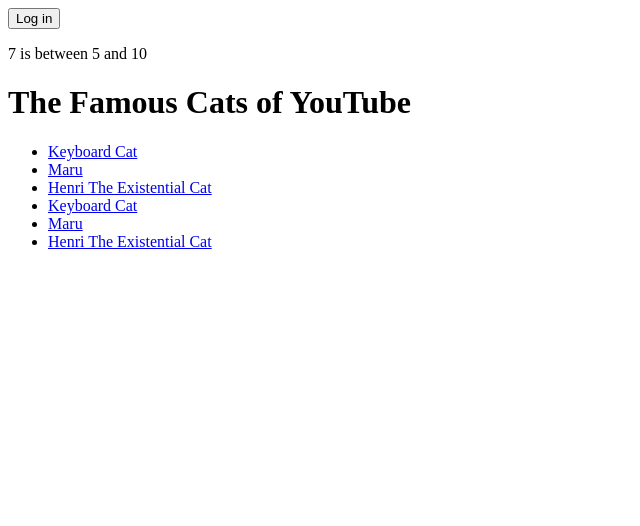
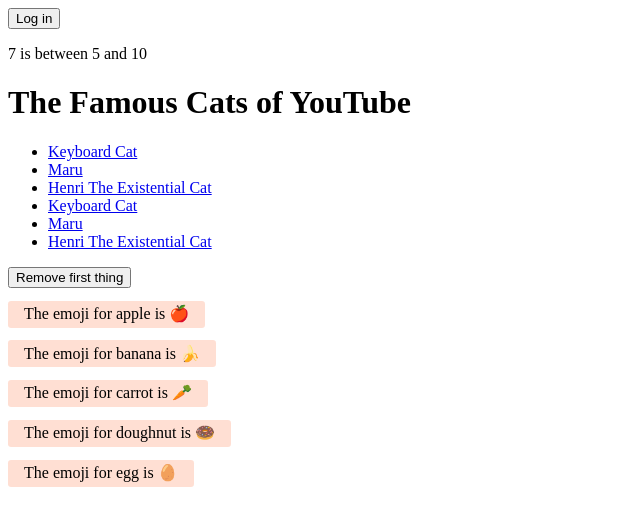
Before and after one commit to Lechros/study-svelte, a SvelteKit app: page /4 in a window 1280 px wide. Shown: the top 526 px of the page, without its empty margins (0-640 px from the left). Built offline with nearby package versions, Linux system fonts and the light colour scheme.

Commit message:
4: keyed each blocks

```diff
--- a/src/routes/4/+page.svelte
+++ b/src/routes/4/+page.svelte
@@ -12,6 +12,20 @@
 		{ id: 'z_AbfPXTKms', name: 'Maru' },
 		{ id: 'OUtn3pvWmpg', name: 'Henri The Existential Cat' }
 	];
+
+    import Thing from './Thing.svelte';
+
+	let things = [
+		{ id: 1, name: 'apple' },
+		{ id: 2, name: 'banana' },
+		{ id: 3, name: 'carrot' },
+		{ id: 4, name: 'doughnut' },
+		{ id: 5, name: 'egg' },
+	];
+
+	function handleClick() {
+		things = things.slice(1);
+	}
 </script>
 
 <!-- conditionally render markup (still adds indentation level T^T) -->
@@ -55,3 +69,14 @@
         </a></li>
     {/each}
 </ul>
+
+<button on:click={handleClick}>
+	Remove first thing
+</button>
+
+<!-- specify key for blocks (key goes in (...)) -->
+<!-- similar to react but svelte sets default key (maybe index?) instead of showing console error -->
+<!-- maybe svelte try to reuse components for performance? -->
+{#each things as thing (thing.id)}
+	<Thing name={thing.name}/>
+{/each}
--- /dev/null
+++ b/src/routes/4/Thing.svelte
@@ -0,0 +1,32 @@
+<script>
+	const emojis = {
+        apple: "🍎",
+        banana: "🍌",
+        carrot: "🥕",
+        doughnut: "🍩",
+        egg: "🥚"
+	}
+
+	// the name is updated whenever the prop value changes...
+	export let name;
+
+	// ...but the "emoji" variable is fixed upon initialisation of the component
+	const emoji = emojis[name];
+</script>
+
+<p>
+	<span>The emoji for { name } is { emoji }</span>
+</p>
+
+<style>
+	p {
+		margin: 0.8em 0;
+	}
+	span {
+		display: inline-block;
+		padding: 0.2em 1em 0.3em;
+		text-align: center;
+		border-radius: 0.2em;
+		background-color: #FFDFD3;
+	}
+</style>
```
